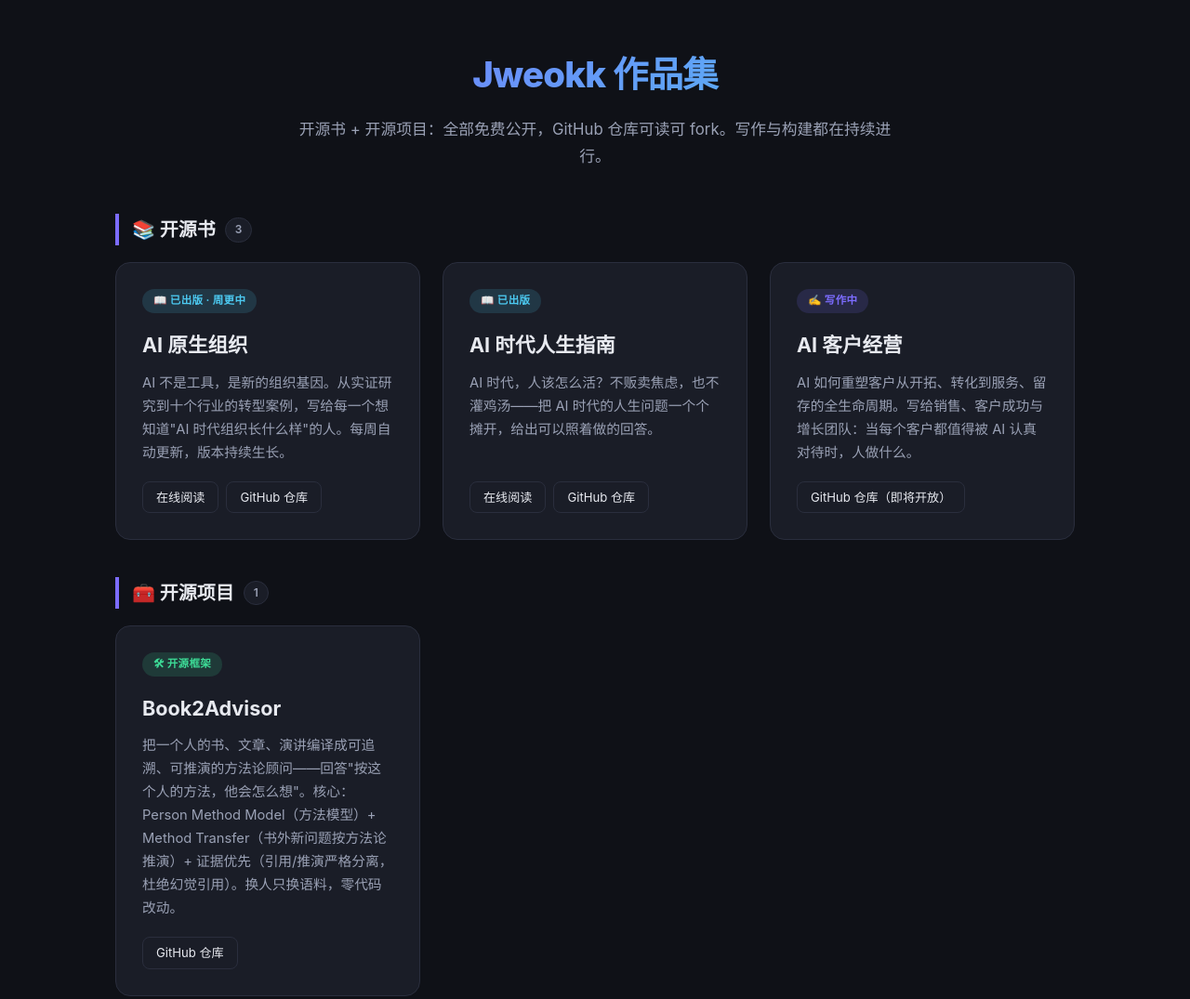
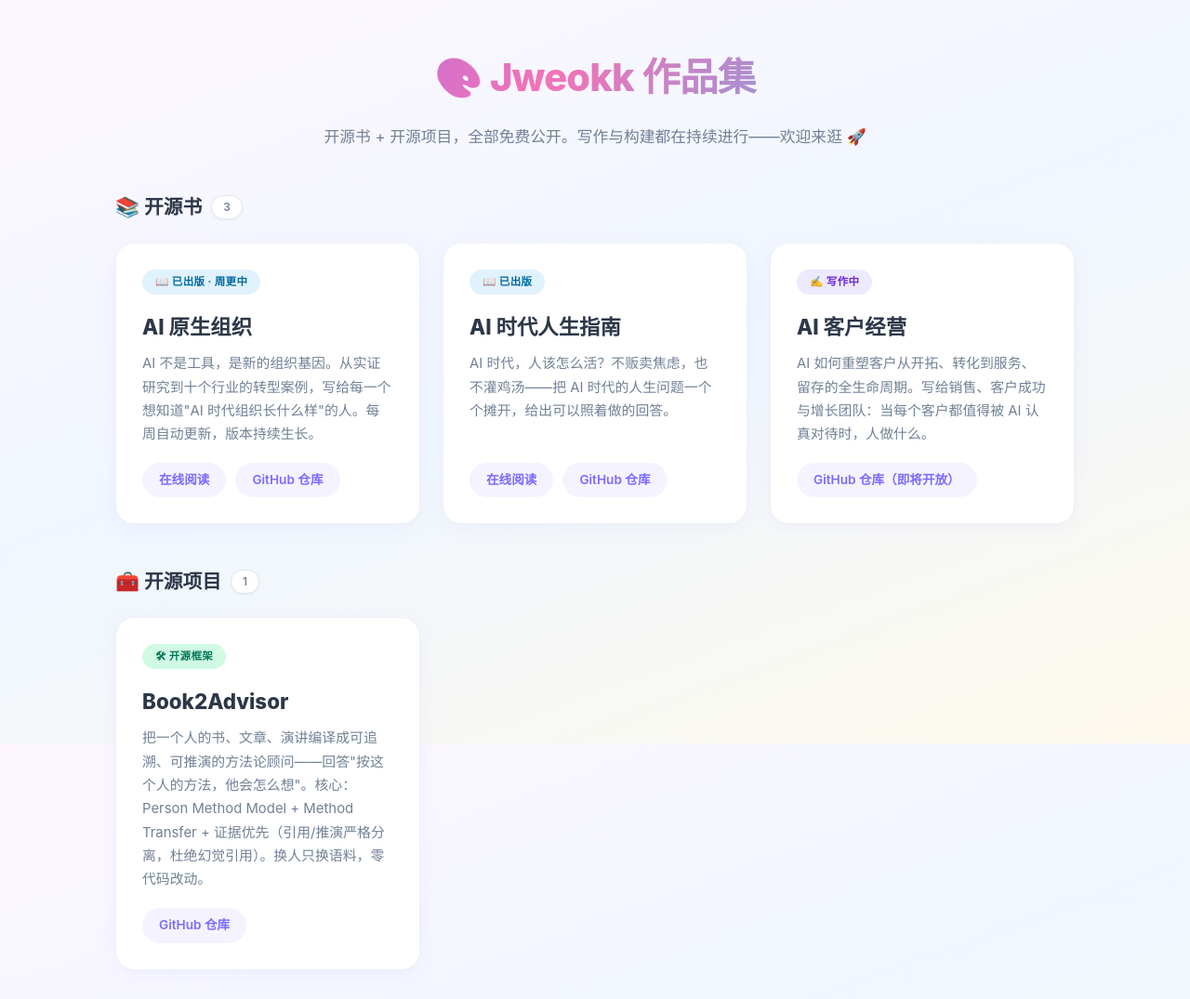
Before and after one commit to Jweokk/ai-book-shelf, a plain HTML site: page index.html in a window 1280 px wide. Shown: the top 1075 px of the page at 93% size. Drawn offline with Linux system fonts and the light colour scheme.

Commit message:
作品集改版：浅色活泼主题 + 分区展示（书/项目）

```diff
--- a/index.html
+++ b/index.html
@@ -7,45 +7,46 @@
 <meta name="description" content="Jweokk 的开源作品集：免费开源书（AI 原生组织、AI 时代人生指南、AI 客户经营）+ 开源项目（Book2Advisor 方法论顾问框架）。GitHub 全部公开。">
 <style>
   :root {
-    --bg: #0f1117;
-    --card: #1a1d27;
-    --border: #2a2e3d;
-    --text: #e8eaf0;
-    --muted: #9aa1b5;
+    --bg1: #fdf6ff;
+    --bg2: #f0f7ff;
+    --text: #2d3748;
+    --muted: #718096;
     --accent: #7c6cff;
-    --accent2: #4cc9f0;
-    --green: #3ddc97;
-    --amber: #f5a623;
-    --radius: 16px;
+    --accent2: #38bdf8;
+    --pink: #f472b6;
+    --green: #10b981;
+    --amber: #f59e0b;
+    --card: #ffffff;
+    --radius: 20px;
   }
   * { margin: 0; padding: 0; box-sizing: border-box; }
   body {
     font-family: -apple-system, BlinkMacSystemFont, "Segoe UI", "PingFang SC", "Hiragino Sans GB", "Microsoft YaHei", sans-serif;
-    background: var(--bg);
+    background: linear-gradient(160deg, var(--bg1) 0%, var(--bg2) 50%, #fef9ec 100%);
+    background-attachment: fixed;
     color: var(--text);
     line-height: 1.7;
     min-height: 100vh;
   }
   .wrap { max-width: 1080px; margin: 0 auto; padding: 48px 24px 80px; }
-  header { text-align: center; margin-bottom: 48px; }
+  header { text-align: center; margin-bottom: 44px; }
   header h1 {
-    font-size: 2.4rem; font-weight: 800; letter-spacing: -0.02em;
-    background: linear-gradient(135deg, var(--accent), var(--accent2));
+    font-size: 2.6rem; font-weight: 800; letter-spacing: -0.02em;
+    background: linear-gradient(120deg, var(--accent), var(--pink) 45%, var(--accent2));
     -webkit-background-clip: text; -webkit-text-fill-color: transparent;
-    margin-bottom: 12px;
+    margin-bottom: 14px;
   }
   header p { color: var(--muted); font-size: 1.05rem; max-width: 640px; margin: 0 auto; }
   .section-title {
-    font-size: 1.25rem; font-weight: 700;
-    margin: 40px 0 18px;
-    padding-left: 14px;
-    border-left: 4px solid var(--accent);
+    font-size: 1.3rem; font-weight: 700;
+    margin: 44px 0 20px;
     display: flex; align-items: center; gap: 10px;
   }
   .section-title .count {
     font-size: .75rem; font-weight: 600; color: var(--muted);
-    background: var(--card); border: 1px solid var(--border);
-    padding: 2px 10px; border-radius: 999px;
+    background: #fff; border: 1px solid #e2e8f0;
+    padding: 2px 12px; border-radius: 999px;
+    box-shadow: 0 1px 3px rgba(0,0,0,.05);
   }
   .grid {
     display: grid;
@@ -54,44 +55,47 @@
   }
   .card {
     background: var(--card);
-    border: 1px solid var(--border);
     border-radius: var(--radius);
     padding: 28px;
     display: flex; flex-direction: column;
-    transition: transform .2s ease, border-color .2s ease, box-shadow .2s ease;
+    border: 1px solid #eef0f6;
+    box-shadow: 0 4px 20px rgba(124, 108, 255, .07);
+    transition: transform .2s ease, box-shadow .25s ease;
   }
   .card:hover {
-    transform: translateY(-4px);
-    border-color: var(--accent);
-    box-shadow: 0 12px 40px rgba(124, 108, 255, 0.15);
+    transform: translateY(-5px) rotate(-0.4deg);
+    box-shadow: 0 14px 36px rgba(124, 108, 255, .16);
   }
   .card .tag {
     align-self: flex-start;
     font-size: .72rem; font-weight: 700;
-    padding: 3px 12px; border-radius: 999px;
+    padding: 4px 14px; border-radius: 999px;
     margin-bottom: 16px; letter-spacing: .03em;
   }
-  .tag.published { background: rgba(76, 201, 240, .15); color: var(--accent2); }
-  .tag.writing   { background: rgba(124, 108, 255, .15); color: var(--accent); }
-  .tag.project   { background: rgba(61, 220, 151, .15); color: var(--green); }
-  .card h2 { font-size: 1.35rem; font-weight: 700; margin-bottom: 10px; }
-  .card .desc { color: var(--muted); font-size: .92rem; flex-grow: 1; margin-bottom: 18px; }
-  .card .links { display: flex; flex-wrap: wrap; gap: 8px; }
+  .tag.published { background: #e0f2fe; color: #0369a1; }
+  .tag.writing   { background: #ede9fe; color: #6d28d9; }
+  .tag.project   { background: #d1fae5; color: #047857; }
+  .card h2 { font-size: 1.4rem; font-weight: 800; margin-bottom: 8px; }
+  .card .desc { color: var(--muted); font-size: .93rem; flex-grow: 1; margin-bottom: 18px; }
+  .card .links { display: flex; flex-wrap: wrap; gap: 10px; }
   .card .links a {
-    font-size: .82rem; text-decoration: none; color: var(--text);
-    border: 1px solid var(--border); border-radius: 8px;
-    padding: 5px 14px; transition: all .15s ease;
+    font-size: .85rem; font-weight: 600; text-decoration: none;
+    color: var(--accent);
+    background: #f5f3ff;
+    border-radius: 999px;
+    padding: 7px 18px;
+    transition: all .18s ease;
   }
-  .card .links a:hover { background: var(--accent); border-color: var(--accent); }
+  .card .links a:hover { background: var(--accent); color: #fff; transform: translateY(-1px); }
   footer { text-align: center; margin-top: 64px; color: var(--muted); font-size: .85rem; }
-  footer a { color: var(--accent2); text-decoration: none; }
+  footer a { color: var(--accent); text-decoration: none; font-weight: 600; }
 </style>
 </head>
 <body>
 <div class="wrap">
   <header>
-    <h1>Jweokk 作品集</h1>
-    <p>开源书 + 开源项目：全部免费公开，GitHub 仓库可读可 fork。写作与构建都在持续进行。</p>
+    <h1>🎨 Jweokk 作品集</h1>
+    <p>开源书 + 开源项目，全部免费公开。写作与构建都在持续进行——欢迎来逛 🚀</p>
   </header>
 
   <!-- ============ 开源书 ============ -->
@@ -137,7 +141,7 @@
     <div class="card">
       <span class="tag project">🛠 开源框架</span>
       <h2>Book2Advisor</h2>
-      <p class="desc">把一个人的书、文章、演讲编译成可追溯、可推演的方法论顾问——回答"按这个人的方法，他会怎么想"。核心：Person Method Model（方法模型）+ Method Transfer（书外新问题按方法论推演）+ 证据优先（引用/推演严格分离，杜绝幻觉引用）。换人只换语料，零代码改动。</p>
+      <p class="desc">把一个人的书、文章、演讲编译成可追溯、可推演的方法论顾问——回答"按这个人的方法，他会怎么想"。核心：Person Method Model + Method Transfer + 证据优先（引用/推演严格分离，杜绝幻觉引用）。换人只换语料，零代码改动。</p>
       <div class="links">
         <a href="https://github.com/Jweokk/Book2Advisor" target="_blank" rel="noopener">GitHub 仓库</a>
       </div>
```
